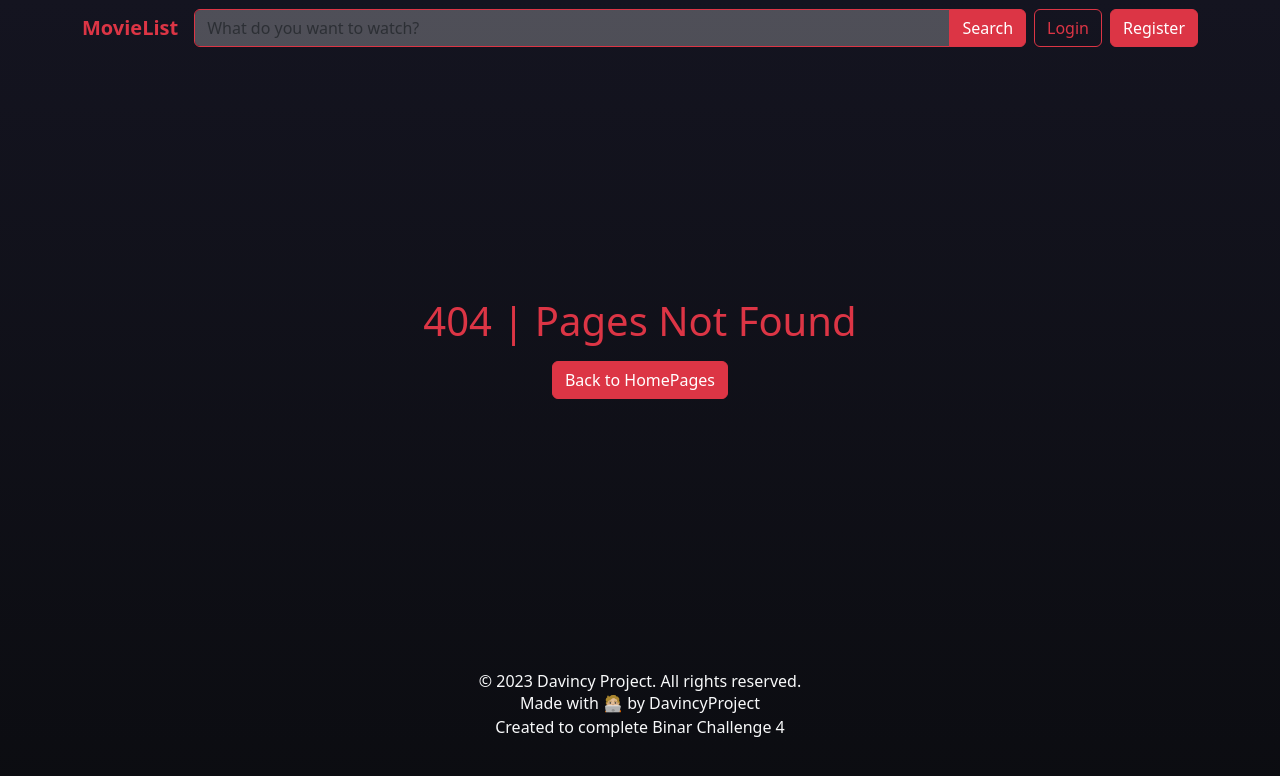
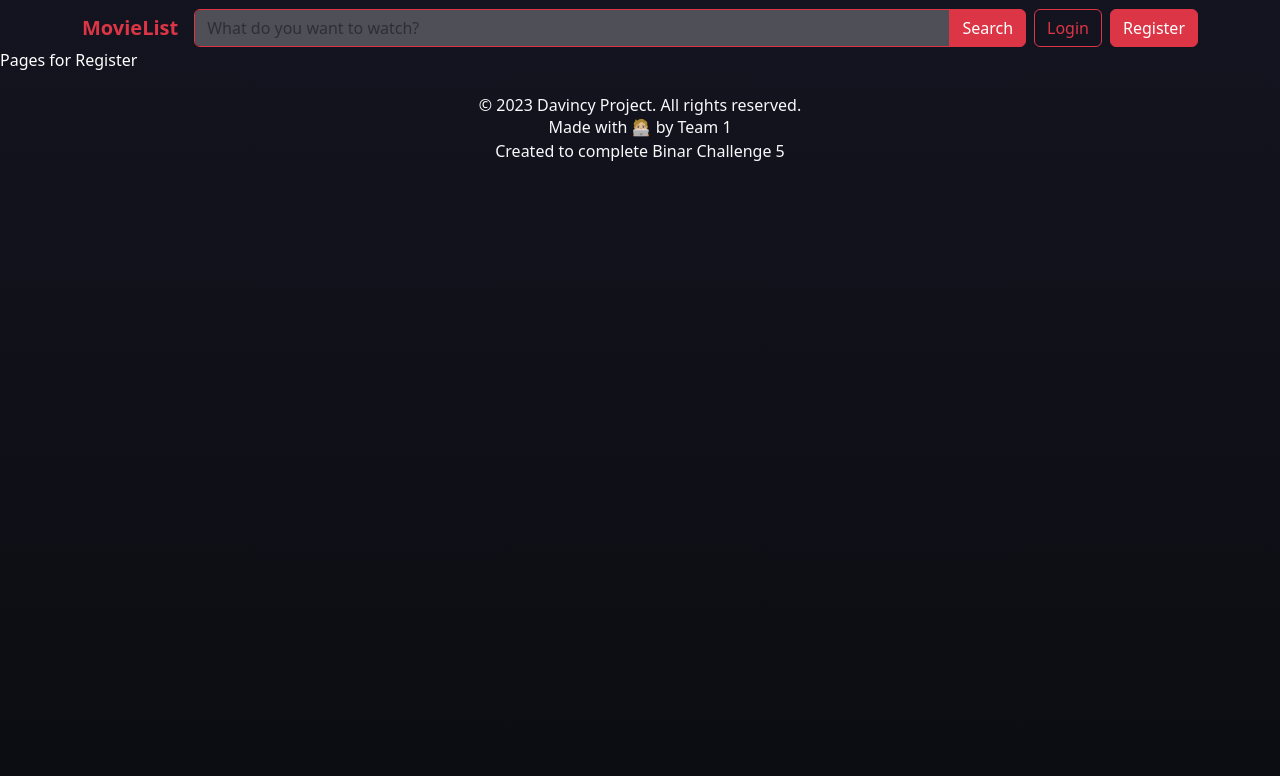
Before and after one commit to aminkarben/Kelompok-1, a React (Vite) app: page /register in a window 1280 px wide. Before the commit this address had no page. Shown: the top 776 px of the page. Built offline with nearby package versions, Linux system fonts and the light colour scheme.

Commit message:
tweaks: add template for login

```diff
--- a/src/App.jsx
+++ b/src/App.jsx
@@ -5,14 +5,20 @@ import Details from "./pages/Details";
 import Footer from "./Components/Footer/Footer";
 import SearchMovie from "./pages/SearchMovie";
 import Error from "./pages/Error";
+import Login from "./Components/Auth/Login";
+import Register from "./Components/Auth/Register";
 function App() {
     return (
         <BrowserRouter>
             <NavbarComponent />
             <Routes>
                 <Route path="/" element={<Home />} />
-                <Route path="/details/:id" element={<Details />}></Route>
-                <Route path="/search" element={<SearchMovie />}></Route>
+                <Route path="/details/:id" element={<Details />} />
+                <Route path="/search" element={<SearchMovie />} />
+
+                {/* authentication */}
+                <Route path="/login" element={<Login />} />
+                <Route path="/register" element={<Register />} />
 
                 {/* handle error path */}
                 <Route path="*" element={<Error />} />
--- a/src/Components/Auth/Login.jsx
+++ b/src/Components/Auth/Login.jsx
@@ -1,5 +1,5 @@
 const Login = () => {
-    return <div>Pages for Login</div>;
+    return <div className="mt-5 text-white">Pages for Login</div>;
 };
 
 export default Login;
--- a/src/Components/Auth/Register.jsx
+++ b/src/Components/Auth/Register.jsx
@@ -1,5 +1,5 @@
 const Register = () => {
-    return <div>Pages for Register</div>;
+    return <div className="mt-5 text-white">Pages for Register</div>;
 };
 
 export default Register;
--- a/src/Components/Footer/Footer.jsx
+++ b/src/Components/Footer/Footer.jsx
@@ -1,13 +1,11 @@
-import "./footercomponent.css";
-
 const Footer = () => {
     return (
         <div className="container-fluid text-light mt-4 text-center flex-column mb-4">
-            <h6 className=" m-0">
+            <h6 className="m-0">
                 © 2023 Davincy Project. All rights reserved.
             </h6>
-            <p className="m-0">Made with 🧑🏼‍💻 by DavincyProject</p>
-            <p className="m-0">Created to complete Binar Challenge 4</p>
+            <p className="m-0">Made with 🧑🏼‍💻 by Team 1</p>
+            <p className="m-0">Created to complete Binar Challenge 5</p>
         </div>
     );
 };
--- a/src/Components/Footer/footercomponent.css
+++ /dev/null
@@ -1,10 +0,0 @@
-h1 {
-    margin: 0;
-    padding: 0;
-    font-size: 13px;
-}
-
-p {
-    margin: 0;
-    padding: 0;
-}
--- a/src/Components/NavbarComponent.jsx
+++ b/src/Components/NavbarComponent.jsx
@@ -70,7 +70,12 @@ const NavbarComponent = () => {
                         </div>
                     </Form>
                     <Nav className="d-none d-sm-flex ml-auto gap-2">
-                        <Button variant="outline-danger" className="mr-2">
+                        <Button
+                            as={Link}
+                            to="/login"
+                            variant="outline-danger"
+                            className="mr-2"
+                        >
                             Login
                         </Button>
                         <Button variant="danger" className="">
```
